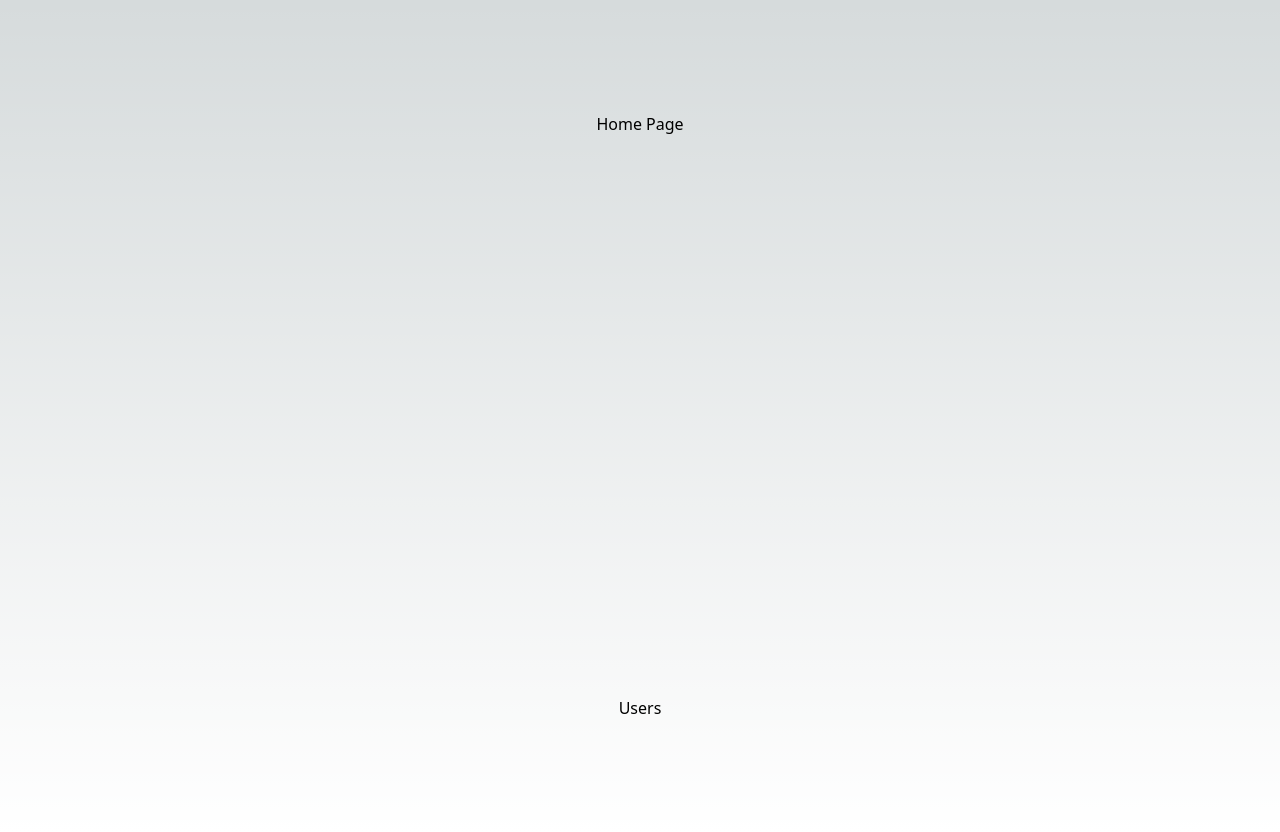
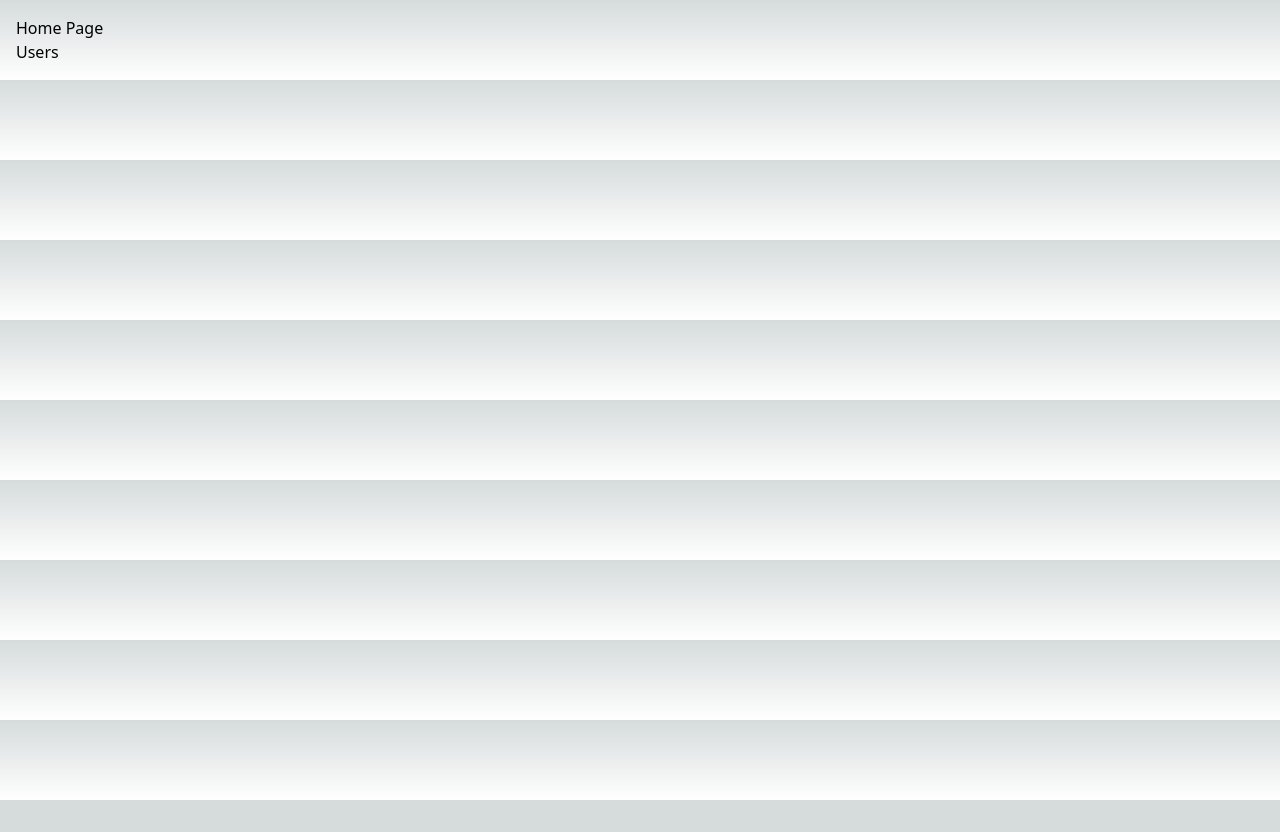
Before and after one commit to dadalman/next-tutorial, a Next.js app: page / in a window 1280 px wide. After the commit the page ends 800 px from the top, so only its background shows below. Built offline with nearby package versions, Linux system fonts and the light colour scheme.

Commit message:
Added minor changes

```diff
--- a/app/page.tsx
+++ b/app/page.tsx
@@ -6,10 +6,10 @@
 
 export default function Home() {
   return (
-    <main className="flex min-h-screen flex-col items-center justify-between p-24">
+    <main>
       <h1>Home Page</h1>
       <p>
-        <Link href="/user">Users</Link>
+        <Link href="/users">Users</Link>
       </p>
     </main>
   );
--- a/app/users/page.tsx
+++ b/app/users/page.tsx
@@ -35,5 +35,5 @@
     </section>
   );
 
-  return <div>page</div>;
+  return content;
 }
```
